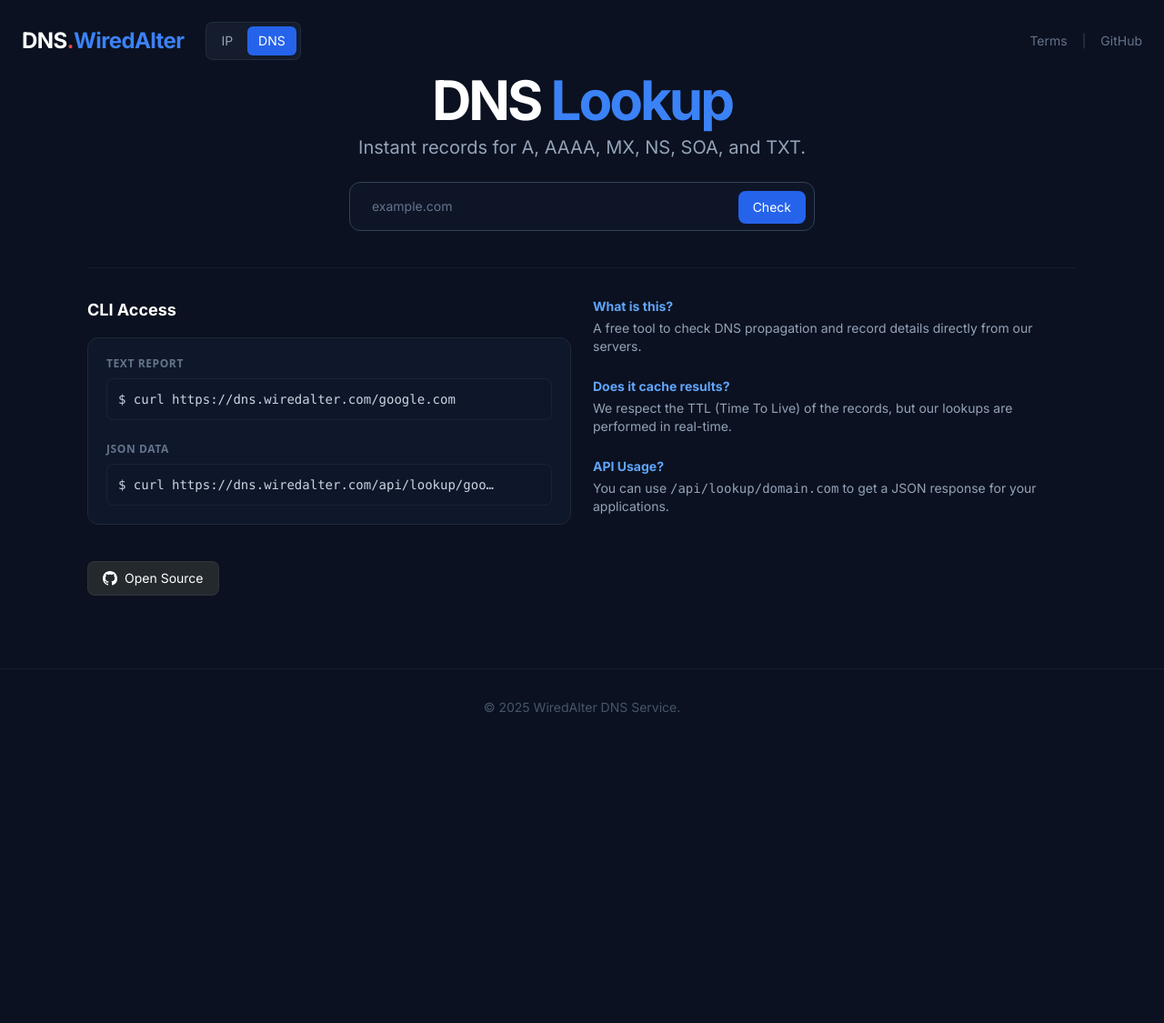
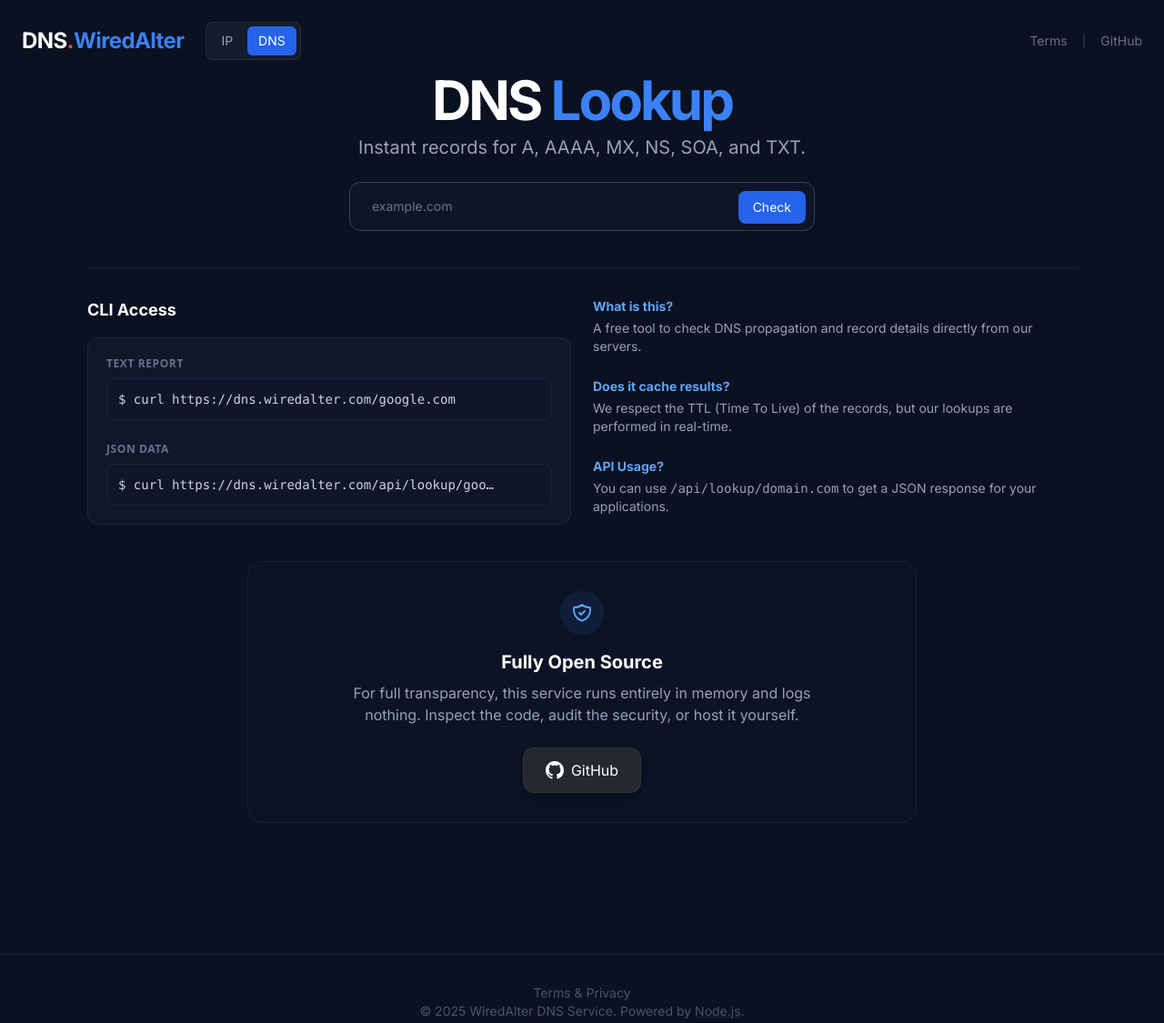
Before and after one commit to buildplan/dns-service, a website: page views/index.html in a window 1280 px wide. Shown: the whole page at 91% size. Before the commit the page ends 820 px from the top, so only its background shows below. Drawn offline with nearby package versions, Linux system fonts and the light colour scheme.

Commit message:
update footer and open-source

```diff
--- a/views/index.html
+++ b/views/index.html
@@ -148,12 +148,6 @@
 		        </div>
 		    </div>
 		</div>
-                <div class="mt-8 pt-6">
-                    <a href="https://github.com/buildplan/dns-service" target="_blank" class="inline-flex items-center gap-2 px-4 py-2 bg-[#24292e] hover:bg-[#2f363d] text-white text-sm rounded-lg font-medium transition-all duration-200 border border-white/5">
-                        <svg class="w-4 h-4" viewBox="0 0 16 16" fill="currentColor"><path d="M8 0C3.58 0 0 3.58 0 8c0 3.54 2.29 6.53 5.47 7.59.4.07.55-.17.55-.38 0-.19-.01-.82-.01-1.49-2.01.37-2.53-.49-2.69-.94-.09-.23-.48-.94-.82-1.13-.28-.15-.68-.52-.01-.53.63-.01 1.08.58 1.23.82.72 1.21 1.87.87 2.33.66.07-.52.28-.87.51-1.07-1.78-.2-3.64-.89-3.64-3.95 0-.87.31-1.59.82-2.15-.08-.2-.36-1.02.08-2.12 0 0 .67-.21 2.2.82.64-.18 1.32-.27 2-.27.68 0 1.36.09 2 .27 1.53-1.04 2.2-.82 2.2-.82.44 1.1.16 1.92.08 2.12.51.56.82 1.27.82 2.15 0 3.07-1.87 3.75-3.65 3.95.29.25.54.73.54 1.48 0 1.07-.01 1.93-.01 2.2 0 .21.15.46.55.38A8.013 8.013 0 0016 8c0-4.42-3.58-8-8-8z"></path></svg>
-                        Open Source
-                    </a>
-                </div>
             </div>
 
             <div class="space-y-6 text-sm">
@@ -172,10 +166,33 @@
             </div>
         </div>
 
+        <section class="max-w-3xl mx-auto px-4 pb-16">
+            <div class="bg-slate-900/50 border border-slate-800/60 rounded-2xl p-8 text-center backdrop-blur-sm">
+                <div class="inline-flex items-center justify-center p-3 bg-blue-500/10 rounded-full mb-4">
+                    <svg class="w-6 h-6 text-blue-400" fill="none" stroke="currentColor" viewBox="0 0 24 24">
+                        <path stroke-linecap="round" stroke-linejoin="round" stroke-width="2" d="M9 12l2 2 4-4m5.618-4.016A11.955 11.955 0 0112 2.944a11.955 11.955 0 01-8.618 3.04A12.02 12.02 0 003 9c0 5.591 3.824 10.29 9 11.622 5.176-1.332 9-6.03 9-11.622 0-1.042-.133-2.052-.382-3.016z"></path>
+                    </svg>
+                </div>
+                <h3 class="text-xl font-bold text-white mb-2">Fully Open Source</h3>
+                <p class="text-slate-400 mb-6 max-w-lg mx-auto">
+                    For full transparency, this service runs entirely in memory and logs nothing.
+                    Inspect the code, audit the security, or host it yourself.
+                </p>
+                <a href="https://github.com/buildplan/dns-service" target="_blank" class="inline-flex items-center gap-2 px-6 py-3 bg-[#24292e] hover:bg-[#2f363d] text-white rounded-xl font-medium transition-all duration-200 hover:scale-[1.02] shadow-lg shadow-black/20 border border-white/5">
+                    <svg class="w-5 h-5" viewBox="0 0 16 16" fill="currentColor">
+                        <path d="M8 0C3.58 0 0 3.58 0 8c0 3.54 2.29 6.53 5.47 7.59.4.07.55-.17.55-.38 0-.19-.01-.82-.01-1.49-2.01.37-2.53-.49-2.69-.94-.09-.23-.48-.94-.82-1.13-.28-.15-.68-.52-.01-.53.63-.01 1.08.58 1.23.82.72 1.21 1.87.87 2.33.66.07-.52.28-.87.51-1.07-1.78-.2-3.64-.89-3.64-3.95 0-.87.31-1.59.82-2.15-.08-.2-.36-1.02.08-2.12 0 0 .67-.21 2.2.82.64-.18 1.32-.27 2-.27.68 0 1.36.09 2 .27 1.53-1.04 2.2-.82 2.2-.82.44 1.1.16 1.92.08 2.12.51.56.82 1.27.82 2.15 0 3.07-1.87 3.75-3.65 3.95.29.25.54.73.54 1.48 0 1.07-.01 1.93-.01 2.2 0 .21.15.46.55.38A8.013 8.013 0 0016 8c0-4.42-3.58-8-8-8z"></path>
+                    </svg>
+                    GitHub
+                </a>
+            </div>
+        </section>
+
     </main>
 
     <footer class="border-t border-slate-800/60 bg-[#0b1120] py-8 text-center text-slate-600 text-sm">
-        <p>&copy; <span id="year"></span> WiredAlter DNS Service.</p>
+	<p><a href="/terms" class="hover:text-slate-300 transition-colors">Terms & Privacy</a></p>
+        <p>&copy; <span id="year"></span> WiredAlter DNS Service. Powered by
+            <a href="https://nodejs.org" target="_blank" class="hover:text-slate-500 underline decoration-slate-800">Node.js</a>.</p>
     </footer>
 
     <script>
```
